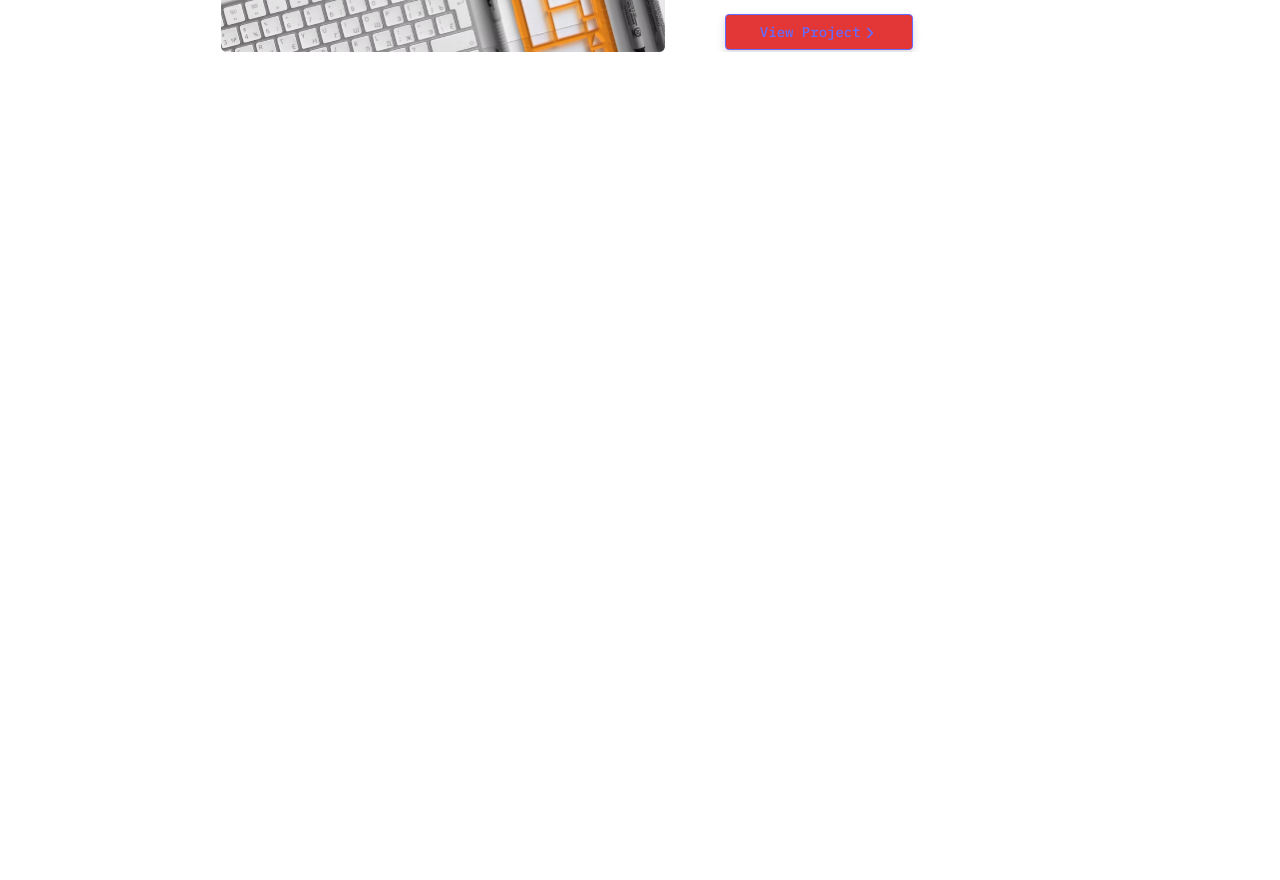
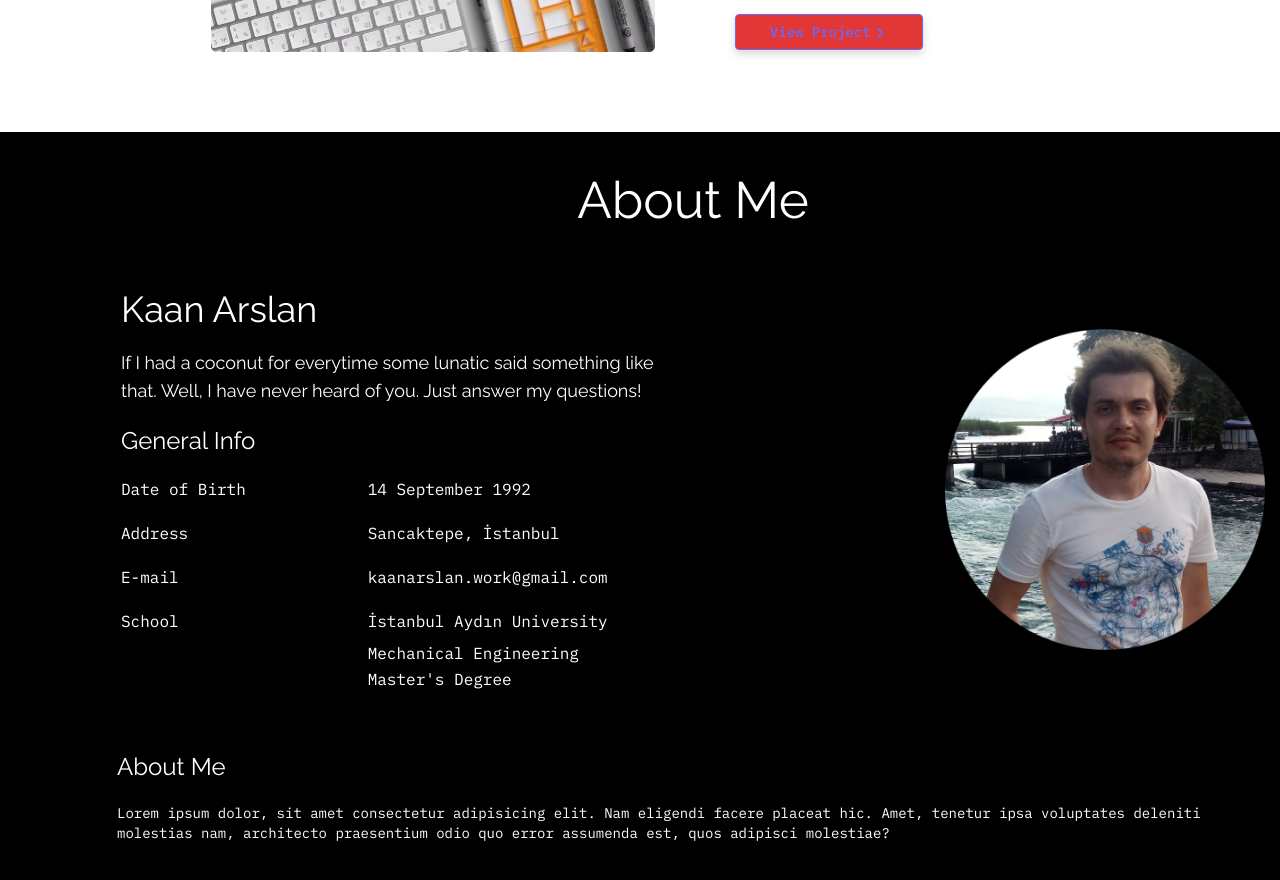
Before and after one commit to kaanarslann/Personal-Portfolio-Page, a React (Vite) app: page / in a window 1280 px wide. Shown: the part 2340-3220 px from the top of the page. Before the commit the page ends 2392 px from the top, so only its background shows below. Built offline with nearby package versions, Linux system fonts and the light colour scheme.

Commit message:
added AboutMe, AboutInfo & AboutDetails components

```diff
--- a/src/App.jsx
+++ b/src/App.jsx
@@ -1,4 +1,5 @@
 import './App.css'
+import AboutMe from './sections/AboutMe'
 import Hero from './sections/Hero'
 import Projects from './sections/Projects'
 
@@ -8,6 +9,7 @@ function App() {
     <>
       <Hero />
       <Projects />
+      <AboutMe />
     </>
   )
 }
--- /dev/null
+++ b/src/components/AboutDetails.jsx
@@ -0,0 +1,12 @@
+export default function AboutDetails() {
+    return (
+        <section className="details text-white flex flex-col gap-5 md:mx-auto md:max-w-6xl pb-10">
+            <h3 className="font-[Raleway] text-2xl">About Me</h3>
+            <p className="font-['IBM_Plex_Mono'] text-sm">
+                Lorem ipsum dolor, sit amet consectetur adipisicing elit. Nam eligendi facere placeat hic.
+                Amet, tenetur ipsa voluptates deleniti molestias nam, architecto praesentium odio quo error assumenda est,
+                quos adipisci molestiae?
+            </p>
+        </section>
+    )
+}
--- /dev/null
+++ b/src/components/AboutInfo.jsx
@@ -0,0 +1,41 @@
+import profilephoto from "../assets/profilephoto.png";
+
+export default function AboutInfo() {
+    return (
+        <section className="about-me-info flex flex-col-reverse md:flex-row items-center md:mx-auto gap-10 md:gap-66 md:max-w-6xl">
+            <section className="about-me-text font-['IBM_Plex_Mono'] text-white flex flex-col gap-5">
+                <h2 className="name font-[Raleway] text-4xl">Kaan Arslan</h2>
+                <p className="about font-[Raleway] text-lg md:max-w-140">
+                    If I had a coconut for everytime some lunatic said something like that. Well, I have never heard of you.
+                    Just answer my questions!
+                </p>
+                <div className="info flex flex-col gap-5">
+                    <h3 className="info-title font-[Raleway] text-2xl">General Info</h3>
+                    <div className="date-of-birth flex gap-15">
+                        <h4 className="w-1/3">Date of Birth</h4>
+                        <h4>14 September 1992</h4>
+                    </div>
+                    <div className="address flex gap-15">
+                        <h4 className="w-1/3">Address</h4>
+                        <h4>Sancaktepe, İstanbul</h4>
+                    </div>
+                    <div className="email flex gap-15">
+                        <h4 className="w-1/3">E-mail</h4>
+                        <h4>kaanarslan.work@gmail.com</h4>
+                    </div>
+                    <div className="school flex gap-15">
+                        <h4 className="w-1/3">School</h4>
+                        <div className="flex flex-col">
+                            <h4 className="pb-2">İstanbul Aydın University</h4>
+                            <h4 className="pb-0.5">Mechanical Engineering</h4>
+                            <h4 className="">Master's Degree</h4>
+                        </div>
+                    </div>
+                </div>
+            </section>
+            <figure className="about-me-photo">
+                <img src={profilephoto} className="w-80 object-contain"/>
+            </figure>
+        </section>
+    )
+}
--- a/src/components/ProjectCard.jsx
+++ b/src/components/ProjectCard.jsx
@@ -31,7 +31,7 @@ export default function ProjectCard({direction, techs, tagColor, title, descript
     }
 
     return (
-        <article className={`${direction} justify-center items-center gap-5 md:gap-15`}>
+        <article className={`${direction} justify-center items-center gap-5 md:gap-20`}>
             <section className="flex flex-col px-20 md:px-0 gap-5 md:max-w-110">
                 <div className={`project-tags border ${tagColors[tagColor].border}
                 ${tagColors[tagColor].bg} rounded-[60px] w-18 h-6 flex justify-center items-center`}>
--- /dev/null
+++ b/src/sections/AboutMe.jsx
@@ -0,0 +1,15 @@
+import profilephoto from "../assets/profilephoto.png";
+import AboutDetails from "../components/AboutDetails";
+import AboutInfo from "../components/AboutInfo";
+
+export default function AboutMe() {
+    return (
+        <article className="about-me bg-black mx-auto px-20 pt-10 flex flex-col gap-15">
+            <section className="flex justify-center">
+                <h1 className="text-white font-[Raleway] text-4xl">About Me</h1>
+            </section>
+            <AboutInfo />
+            <AboutDetails />
+        </article>
+    )
+}
--- a/src/sections/Projects.jsx
+++ b/src/sections/Projects.jsx
@@ -26,7 +26,7 @@ export default function Projects() {
     const projectP = "Lorem ipsum, dolor sit amet consectetur adipisicing elit. Molestiae perferendis consequatur velit dicta labore ut facilis. Neque amet ex consequatur dolorum sapiente eveniet tempore maiores, voluptate nostrum. Earum, voluptates voluptate!";
 
     return (
-        <section className="projects flex flex-col justify-center mx-auto px-10 mt-10 gap-15">
+        <section className="projects flex flex-col justify-center mx-auto px-10 mt-10 gap-15 pb-20">
             <div className="projects-top flex flex-col justify-center gap-5 items-center">
                 <h1 className="text-[#080808] font-[Raleway] font-extrabold text-[34px] text-center">Case Studies</h1>
                 <p className="font-['IBM_Plex_Mono'] text-sm leading-6 tracking-[1%] text-[#9C9C9C] text-center px-10 md:w-1/2">
```
